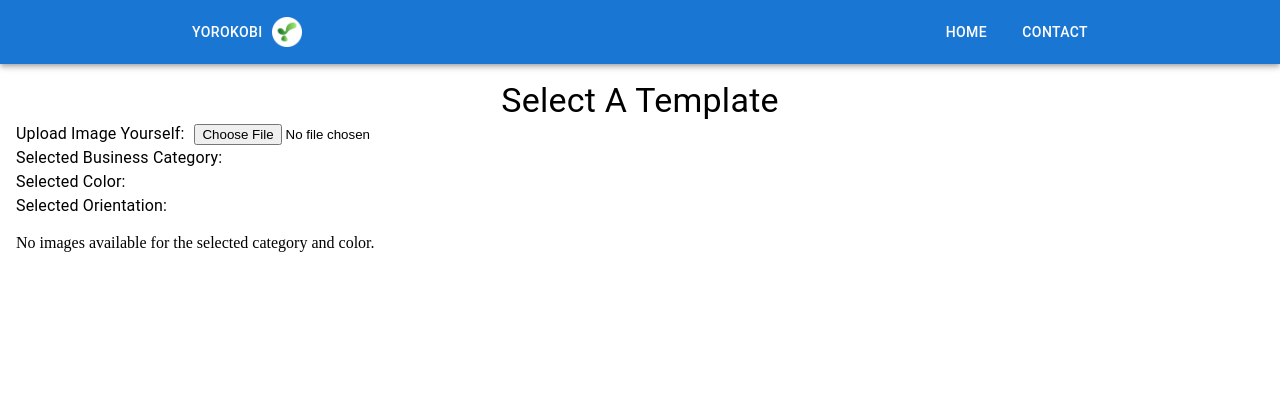
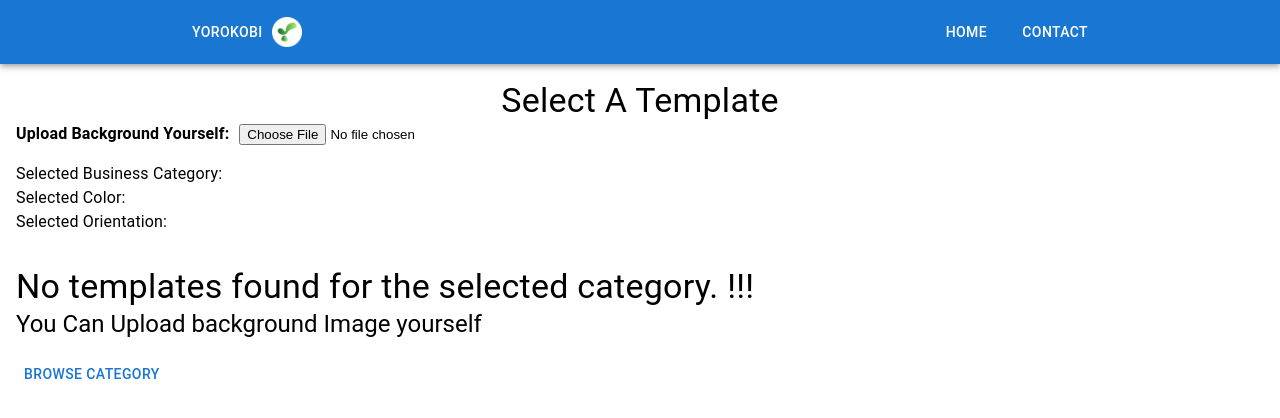
Before and after one commit to bipin-Pariyar2003/YK, a React (Vite) app: page /view-images in a window 1280 px wide. Shown: the top 418 px of the page. Built offline with nearby package versions, Linux system fonts and the light colour scheme.

Commit message:
updated view image file

```diff
--- a/src/views/ViewImages/index.jsx
+++ b/src/views/ViewImages/index.jsx
@@ -1,8 +1,7 @@
 import React from "react";
-import { useState } from "react";
 import Navbar from "Components/Navbar";
 import { useDispatch, useSelector } from "react-redux";
-import { Box, Stack, Typography } from "@mui/material";
+import { Box, Button, Stack, Typography } from "@mui/material";
 import imgArray from "assets/images/imgArray";
 import { useNavigate } from "react-router-dom";
 import { setImage } from "reducers/imageSlice";
@@ -16,6 +15,7 @@ const ViewImages = () => {
   const selectedCategory = useSelector((state) => state.category);
   const selectedColor = useSelector((state) => state.color);
   const selectedType = useSelector((state) => state.type);
+
   // Access the selected images based on category and color
   const selectedImages = imgArray[selectedCategory]?.[selectedColor] || [];
 
@@ -23,7 +23,7 @@ const ViewImages = () => {
     dispatch(setImage(image)); // Store in Redux
     navigate("/editor");
   };
-
+  const handleBrowseCategory = () => navigate("/getStarted");
   const handleImageUpload = (event) => {
     const file = event.target.files[0];
     if (file) {
@@ -41,77 +41,10 @@ const ViewImages = () => {
     }
   };
 
-  // return (
-  // <>
-  //   <Navbar />
-  //   <Stack sx={{ display: "flex", px: 2, pb: 5 }}>
-  //     <Stack sx={{ textAlign: "center", mt: 2 }}>
-  //       <Typography variant="h4">Select A Template</Typography>
-  //     </Stack>
-  //     <Typography>
-  //       Upload Image Yourself:
-  //       <span style={{ marginLeft: "10px" }}>
-  //         {" "}
-  //         <input type="file" accept="image/*" multiple onChange={handleImageUpload} />
-  //       </span>
-  //     </Typography>
-  //     <Typography>
-  //       Selected Business Category: <b>{selectedCategory}</b>
-  //     </Typography>
-  //     <Typography>
-  //       Selected Color: <b>{selectedColor} </b>
-  //     </Typography>
-  //     <Typography>
-  //       Selected Orientation: <b>{selectedType} </b>
-  //     </Typography>
-  //     <Stack
-  //       sx={{
-  //         display: "flex",
-  //         flexDirection: { xs: "column", md: "row" },
-  //         flexWrap: "wrap",
-  //         alignItems: "center",
-  //         mt: 2,
-
-  //         gap: 2,
-  //       }}
-  //     >
-  //       {selectedImages.length > 0 ? (
-  //         selectedImages.map((image) => (
-  //           <Box
-  //             component="img"
-  //             onClick={() => handleImageClick(image)} // Navigate on click
-  //             key={image.id}
-  //             src={image.src}
-  //             alt={image.alt}
-  //             sx={{
-  //               // height: { xs: "auto", md: "350px" },
-  //               // width: { xs: "200px", md: "auto" },
-  //               // width: selectedType === "landscape" ? "841px" : "594px",
-  //               // height: selectedType === "landscape" ? "594px" : "841px",
-  //               width: selectedType === "landscape" ? "70vw" : "50vw", // 70% or 50% of viewport width
-  //               height: "auto",
-  //               maxWidth: selectedType === "landscape" ? "700px" : "500px", // Scaled down from 841x594
-  //               maxHeight: selectedType === "landscape" ? "500px" : "700px",
-  //               aspectRatio: selectedType === "landscape" ? "1.414" : "0.707",
-  //               objectFit: "cover",
-  //               borderRadius: "8px",
-  //               boxShadow: "0 0 10px rgba(0,0,0,0.2)",
-  //               cursor: "pointer", // Make it clickable
-  //               transition: "transform 0.2s",
-  //               "&:hover": {
-  //                 transform: "scale(1.01)",
-  //                 boxShadow: "0 0 20px rgba(0,0,0,0.8)",
-  //               },
-  //             }}
-  //           />
-  //         ))
-  //       ) : (
-  //         <p>No images available for the selected category and color.</p>
-  //       )}
-  //     </Stack>
-  //     </Stack>
-  //   </>
-  // );
+  // Define aspect ratio based on selected type
+  const getAspectRatio = () => {
+    return selectedType === "landscape" ? "1.414" : "0.707";
+  };
 
   return (
     <>
@@ -120,23 +53,37 @@ const ViewImages = () => {
         <Stack sx={{ textAlign: "center", mt: 2 }}>
           <Typography variant="h4">Select A Template</Typography>
         </Stack>
-        <Typography>
-          Upload Image Yourself:
+        <Typography sx={{ mb: 2 }}>
+          <b> Upload Background Yourself:</b>
           <span style={{ marginLeft: "10px" }}>
             <input type="file" accept="image/*" onChange={handleImageUpload} />
           </span>
         </Typography>
+
+        <Typography>
+          Selected Business Category: <b>{selectedCategory}</b>
+        </Typography>
+        <Typography>
+          Selected Color: <b>{selectedColor} </b>
+        </Typography>
+        <Typography>
+          Selected Orientation: <b>{selectedType} </b>
+        </Typography>
+
+        {/* Display uploaded image if it exists */}
         {uploadedImage && (
           <Box
             component="img"
             src={uploadedImage.src}
             alt={uploadedImage.alt}
             sx={{
-              width: "70vw",
+              mt: 2,
+              alignItems: "center",
+              width: selectedType === "landscape" ? "70vw" : "50vw", // Width based on selectedType
               height: "auto",
-              maxWidth: "700px",
-              maxHeight: "500px",
-              aspectRatio: "1.414",
+              maxWidth: selectedType === "landscape" ? "700px" : "500px",
+              maxHeight: selectedType === "landscape" ? "500px" : "700px",
+              aspectRatio: getAspectRatio(),
               objectFit: "cover",
               borderRadius: "8px",
               boxShadow: "0 0 10px rgba(0,0,0,0.2)",
@@ -150,15 +97,8 @@ const ViewImages = () => {
             onClick={() => handleImageClick(uploadedImage)} // Click to go to editor
           />
         )}
-        <Typography>
-          Selected Business Category: <b>{selectedCategory}</b>
-        </Typography>
-        <Typography>
-          Selected Color: <b>{selectedColor} </b>
-        </Typography>
-        <Typography>
-          Selected Orientation: <b>{selectedType} </b>
-        </Typography>
+
+        {/* Display template images */}
         <Stack
           sx={{
             display: "flex",
@@ -182,7 +122,7 @@ const ViewImages = () => {
                   height: "auto",
                   maxWidth: selectedType === "landscape" ? "700px" : "500px", // Scaled down from 841x594
                   maxHeight: selectedType === "landscape" ? "500px" : "700px",
-                  aspectRatio: selectedType === "landscape" ? "1.414" : "0.707",
+                  aspectRatio: getAspectRatio(),
                   objectFit: "cover",
                   borderRadius: "8px",
                   boxShadow: "0 0 10px rgba(0,0,0,0.2)",
@@ -196,7 +136,26 @@ const ViewImages = () => {
               />
             ))
           ) : (
-            <p>No images available for the selected category and color.</p>
+            <Stack>
+              <Typography
+                variant="h4"
+                sx={{
+                  mt: 2,
+                  textAlign: "center",
+                  alignItems: "center",
+                  justifyContent: "center",
+                }}
+              >
+                No templates found for the selected category. !!!
+              </Typography>
+              <Typography variant="h5">
+                You Can Upload background Image yourself
+              </Typography>
+              <Button sx={{ mt: 2, width: "max-content" }} onClick={handleBrowseCategory}>
+                {" "}
+                Browse Category
+              </Button>
+            </Stack>
           )}
         </Stack>
       </Stack>
```
